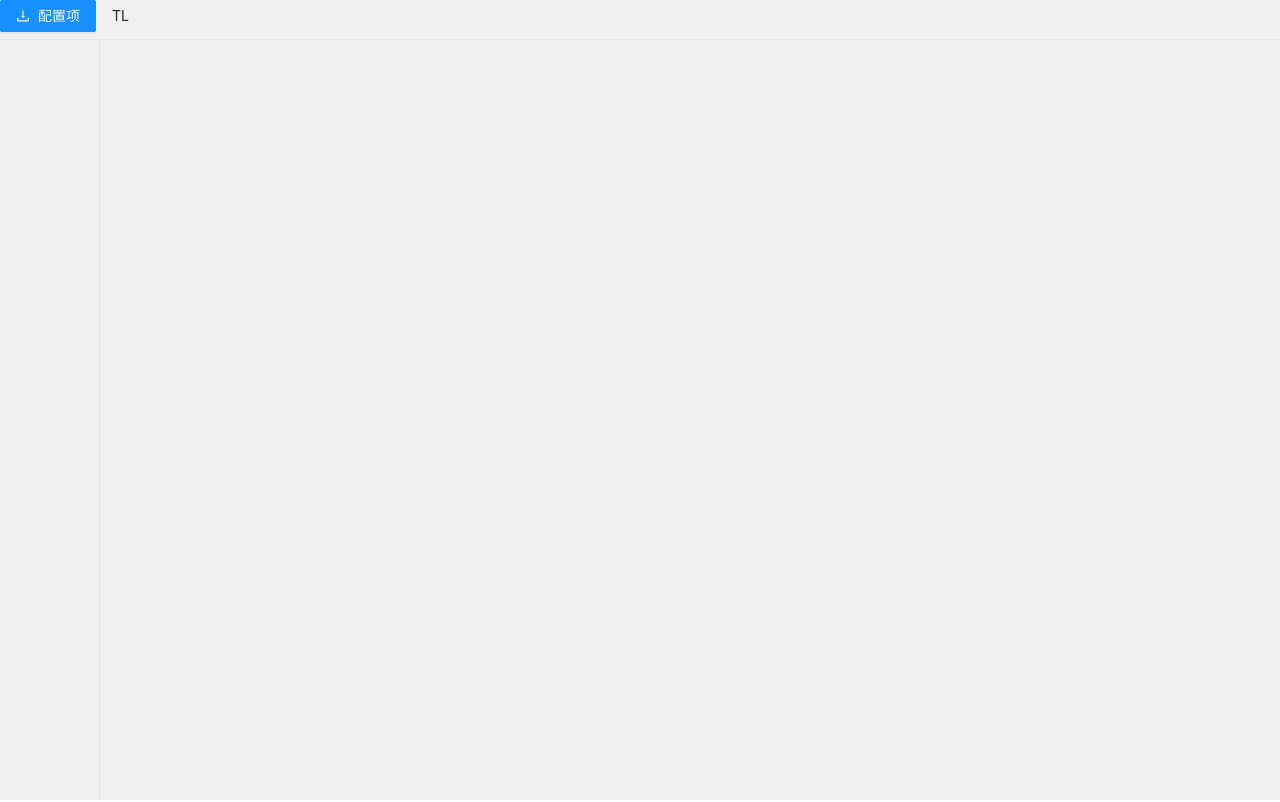
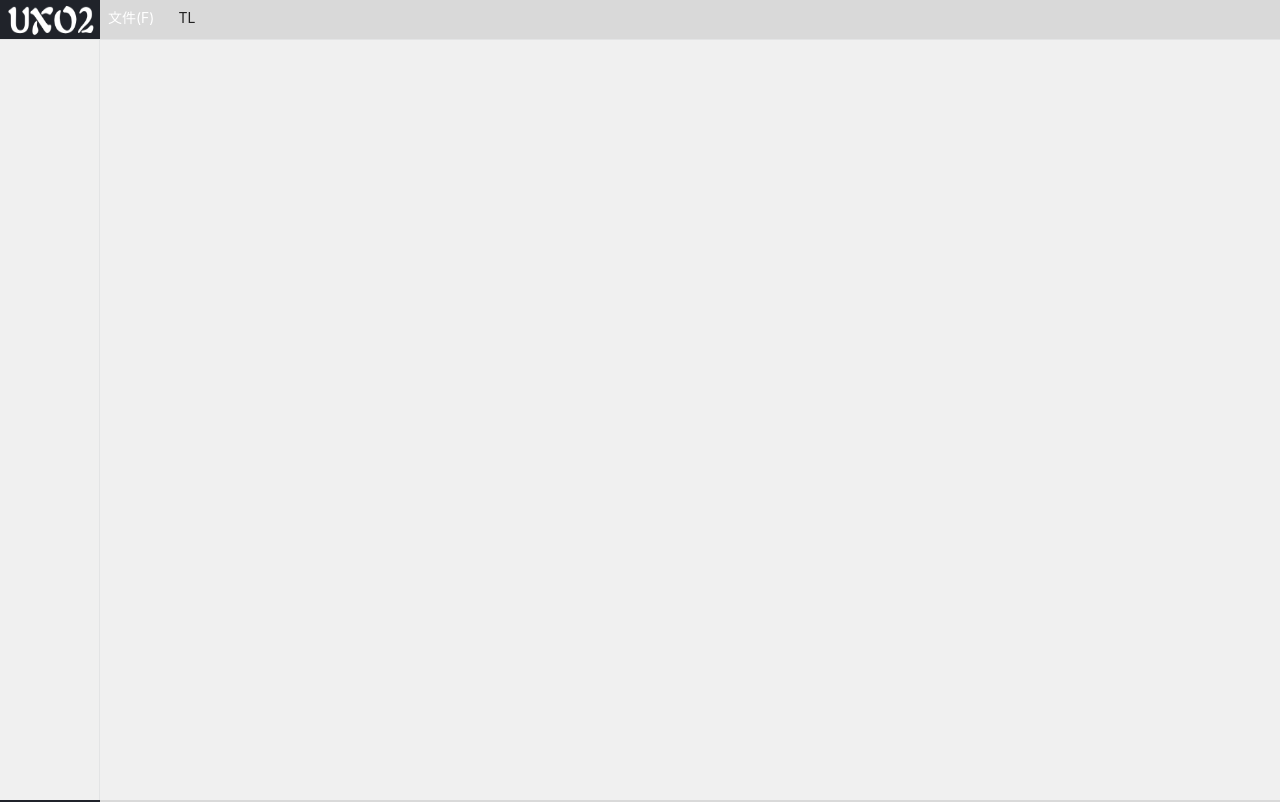
Before and after one commit to uxo2/xyz-t, a React (Create React App) app: page /home in a window 1280 px wide. Shown: the top 802 px of the page. Built offline with nearby package versions, Linux system fonts and the light colour scheme.

Commit message:
add logo img

```diff
--- a/src/pages/Home/HomeHeaderComp.tsx
+++ b/src/pages/Home/HomeHeaderComp.tsx
@@ -1,11 +1,11 @@
 import { Button } from 'antd'
-import { DownloadOutlined } from '@ant-design/icons'
+// import { DownloadOutlined } from '@ant-design/icons'
+import imgLogo from '../../assets/images/logo.png'
 import {
   HomeHeaderBox,
+  HomeHeaderLogoComp,
 } from './styled'
 import HomeFileResources from './HomeFileResources'
-
-
 
 const HomeHeaderBoxComp = () => {
   const openFileResourcesDrawer = () => {
@@ -14,7 +14,8 @@ const HomeHeaderBoxComp = () => {
 
   return (
     <HomeHeaderBox>
-      <Button type="primary" icon={<DownloadOutlined />}>配置项</Button>
+      <HomeHeaderLogoComp src={imgLogo} alt="logo"></HomeHeaderLogoComp>
+      <Button type="text" className="file-btn" size="small">文件(F)</Button>
       <Button type="text" onClick={() => openFileResourcesDrawer()}>TL</Button>
       <HomeFileResources></HomeFileResources>
     </HomeHeaderBox>
--- a/src/pages/Home/styled.tsx
+++ b/src/pages/Home/styled.tsx
@@ -5,6 +5,11 @@ export const HomePageContainer = styled.div`
   height: 100%;
   overflow: hidden;
   background: #f0f0f0;
+`
+
+export const HomeHeaderLogoComp = styled.img`
+  width: 100px;
+  height: 100%;
 `
 
 export const HomeMain = styled.div`
@@ -25,6 +30,10 @@ export const HomeHeaderBox = styled.header`
   width: 100%;
   height: 40px;
   border-bottom: 1px solid #e3e4e5;
+  background-color: #d9d9d9;
+  .file-btn {
+    color: #fff;
+  }
 `
 
 export const HomeContent = styled.div`
--- a/src/routes/index.tsx
+++ b/src/routes/index.tsx
@@ -4,6 +4,11 @@ import Home from '../pages/Home'
 import Page404 from '../pages/404'
 
 const ContainerRoute: CustomRouter.Route[] = [
+  {
+    path: '',
+    name: 'home',
+    component: Home
+  },
   {
     path: '/home',
     name: 'home',
```
Also changed, not shown: src/assets/images/logo.png (added).
